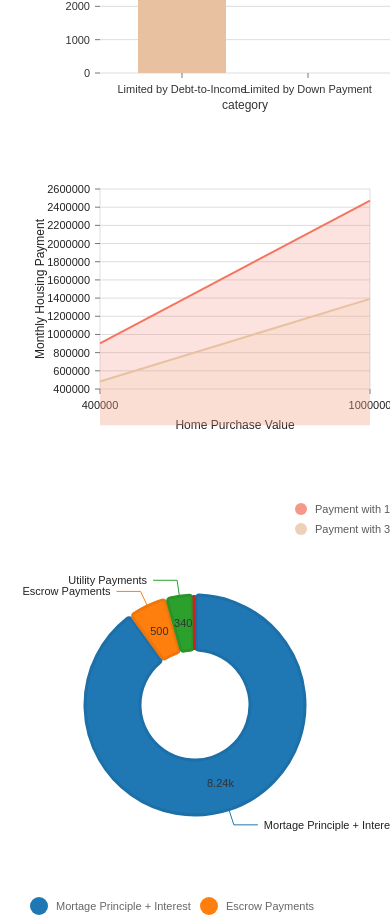
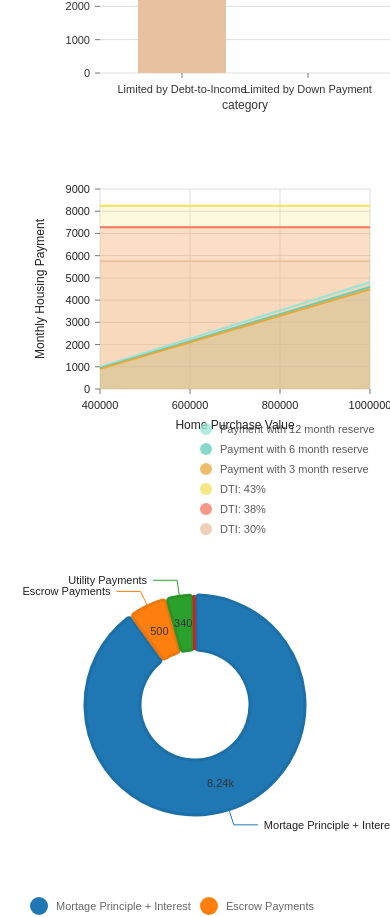
Before and after one commit to panzer/home-buyer-charts, a React (Create React App) app: page /report in a window 390 px wide. Shown: the part 1434-2351 px from the top of the page. Built offline with nearby package versions, Linux system fonts and the light colour scheme.

Commit message:
math for line

```diff
--- a/package.json
+++ b/package.json
@@ -74,7 +74,7 @@
   "lint-staged": {
     "*.{js,jsx,ts,tsx}": [
       "prettier --write",
-      "eslint --fix"
+      "eslint --fix --max-warnings 0"
     ],
     "*.{html,css,less,ejs,json}": [
       "prettier --write"
--- a/src/pages/AffordabilityReport.tsx
+++ b/src/pages/AffordabilityReport.tsx
@@ -18,7 +18,7 @@ import AssumptionsComponent, {
 import { sumExpenses } from '../components';
 import { formatCurrency } from '../utils/currency';
 import { wrappedLegend } from '../utils/nivo';
-import { idealMaximumDownPayment } from '../utils/math';
+import { idealMaximumDownPayment, idealMonthlyPayment } from '../utils/math';
 import NivoTooltip from '../components/NivoTooltip';
 
 const AffordabilityReport = () => {
@@ -37,6 +37,7 @@ const AffordabilityReport = () => {
     itemizedClosingCosts,
     loanInterestRate: loanApr,
     nMonthLoanTerm,
+    propertyTaxRate,
   } = assumptions as Assumptions;
   const totalOtherDebtsMonthly = sumExpenses(itemizedOtherDebts);
   const totalMonthlyHousing = sumExpenses(itemizedMonthlyHousing);
@@ -65,90 +66,86 @@ const AffordabilityReport = () => {
       value: limitDownPayment,
     },
   ];
-  const dataLine = [
-    // {
-    //   id: "DTI: 30%",
-    //   color: theme.palette.success.main,
-    //   data: [
-    //     { x: 400_000, y: monthlyIncome * 0.3 - totalOtherDebtsMonthly },
-    //     { x: 1_000_000, y: monthlyIncome * 0.3 - totalOtherDebtsMonthly },
-    //   ]
-    // },
-    // {
-    //   id: "DTI: 38%",
-    //   color: theme.palette.warning.main,
-    //   data: [
-    //     { x: 400_000, y: monthlyIncome * 0.38 - totalOtherDebtsMonthly },
-    //     { x: 1_000_000, y: monthlyIncome * 0.38 - totalOtherDebtsMonthly },
-    //   ]
-    // },
-    // {
-    //   id: "DTI: 43%",
-    //   color: theme.palette.error.main,
-    //   data: [
-    //     { x: 400_000, y: limitMonthlyDti },
-    //     { x: 1_000_000, y: limitMonthlyDti },
-    //   ]
-    // },
-    {
-      id: 'Payment with 3 month reserve',
-      data: [
-        {
-          x: 400_000,
-          y: idealMaximumDownPayment({
+
+  const propertyValues = React.useMemo(
+    () => [400_000, 600_000, 800_000, 1_000_000],
+    [],
+  );
+
+  const makePmtData = React.useMemo(
+    () => (pv: number[], nMonthBuffer: number) => {
+      return pv.map(v => ({
+        x: v,
+        y: idealMonthlyPayment({
           amountSaved: cashOnHand,
-            propertyValue: 400_000,
-            nMonthBuffer: 3,
+          propertyValue: v,
+          nMonthBuffer: nMonthBuffer,
           monthlyFixed: totalMonthlyHousing,
-            propertyTaxRate: 0.0125,
+          propertyTaxRate: propertyTaxRate,
           interestRatePerPeriod: periodicRate,
           nLoanPeriods: nMonthLoanTerm,
         }),
+      }));
+    },
+    [
+      cashOnHand,
+      totalMonthlyHousing,
+      propertyTaxRate,
+      periodicRate,
+      nMonthLoanTerm,
+    ],
+  );
+
+  function makeHorizontalLineData(pv: number[], y: number) {
+    return pv.map(v => ({ x: v, y }));
+  }
+
+  const dataLine = React.useMemo(
+    () => [
+      {
+        id: 'DTI: 30%',
+        color: theme.palette.success.main,
+        data: makeHorizontalLineData(
+          propertyValues,
+          monthlyIncome * 0.3 - totalOtherDebtsMonthly,
+        ),
       },
       {
-          x: 1_000_000,
-          y: idealMaximumDownPayment({
-            amountSaved: cashOnHand,
-            propertyValue: 1_000_000,
-            nMonthBuffer: 3,
-            monthlyFixed: totalMonthlyHousing,
-            propertyTaxRate: 0.0125,
-            interestRatePerPeriod: periodicRate,
-            nLoanPeriods: nMonthLoanTerm,
-          }),
+        id: 'DTI: 38%',
+        color: theme.palette.warning.main,
+        data: makeHorizontalLineData(
+          propertyValues,
+          monthlyIncome * 0.38 - totalOtherDebtsMonthly,
+        ),
       },
-      ],
+      {
+        id: 'DTI: 43%',
+        color: theme.palette.error.main,
+        data: makeHorizontalLineData(propertyValues, limitMonthlyDti),
+      },
+      {
+        id: 'Payment with 3 month reserve',
+        data: makePmtData(propertyValues, 3),
+      },
+      {
+        id: 'Payment with 6 month reserve',
+        data: makePmtData(propertyValues, 6),
       },
       {
         id: 'Payment with 12 month reserve',
-      data: [
-        {
-          x: 400_000,
-          y: idealMaximumDownPayment({
-            amountSaved: cashOnHand,
-            propertyValue: 400_000,
-            nMonthBuffer: 12,
-            monthlyFixed: totalMonthlyHousing,
-            propertyTaxRate: 0.0125,
-            interestRatePerPeriod: periodicRate,
-            nLoanPeriods: nMonthLoanTerm,
-          }),
-        },
-        {
-          x: 1_000_000,
-          y: idealMaximumDownPayment({
-            amountSaved: cashOnHand,
-            propertyValue: 1_000_000,
-            nMonthBuffer: 12,
-            monthlyFixed: totalMonthlyHousing,
-            propertyTaxRate: 0.0125,
-            interestRatePerPeriod: periodicRate,
-            nLoanPeriods: nMonthLoanTerm,
-          }),
+        data: makePmtData(propertyValues, 12),
       },
     ],
-    },
-  ];
+    [
+      limitMonthlyDti,
+      makePmtData,
+      monthlyIncome,
+      propertyValues,
+      theme,
+      totalOtherDebtsMonthly,
+    ],
+  );
+
   const dataPie = [
     {
       id: 'Other Debt Payments',
@@ -199,9 +196,7 @@ const AffordabilityReport = () => {
         />
       </Box>
 
-      <AssumptionsComponent
-        onChange={a => console.log('updating assumptions', a)}
-      />
+      <AssumptionsComponent onChange={setAssumptions} />
       {/* Insert Nivo charts here based on the affordability report outline */}
       {/* Example Bar Chart */}
       <Box height={400} width={'100%'}>
@@ -282,7 +277,7 @@ const AffordabilityReport = () => {
             type: 'linear',
             min: 'auto',
             max: 'auto',
-            stacked: true,
+            // stacked: true,
             reverse: false,
           }}
           axisTop={null}
@@ -315,7 +310,7 @@ const AffordabilityReport = () => {
           tooltip={NivoTooltip}
           legends={[
             {
-              anchor: isMobile ? 'bottom' : 'bottom-right',
+              anchor: isMobile ? 'bottom-left' : 'bottom-right',
               translateY: isMobile ? 150 : 0,
               direction: 'column',
               justify: false,
--- a/src/utils/math.ts
+++ b/src/utils/math.ts
@@ -118,7 +118,7 @@ function getAmortizedPaymentMultiplier(
   inp: AmortizedPaymentMultiplierInputs,
 ): number {
   const { interestRatePerPeriod: i, nLoanPeriods: n } = inp;
-  return ((1 + i) ^ (n - 1)) / ((i * (i + 1)) ^ n);
+  return (((1 + i) ^ n) - 1) / (i * ((i + 1) ^ n));
 }
 
 type DownPaymentCalcInputs = {
@@ -141,9 +141,24 @@ export function idealMaximumDownPayment(inp: DownPaymentCalcInputs): number {
     interestRatePerPeriod,
     nLoanPeriods,
   } = inp;
+  const rm = r / 12;
   const z = getAmortizedPaymentMultiplier({
     interestRatePerPeriod,
     nLoanPeriods,
   });
-  return (n * (r * v * z + u * z + v) - s * z) / (n - z);
+  console.table(inp);
+  return (n * (rm * v * z + u * z + v) - s * z) / (n - z);
 }
+
+export function idealMonthlyPayment(inp: DownPaymentCalcInputs): number {
+  const w = idealMaximumDownPayment(inp);
+  console.log('w', w);
+  const l = inp.propertyValue - w;
+  return (
+    l /
+    getAmortizedPaymentMultiplier({
+      interestRatePerPeriod: inp.interestRatePerPeriod,
+      nLoanPeriods: inp.nLoanPeriods,
+    })
+  );
+}
```
Lines whose indentation alone changed are shown as unchanged.
